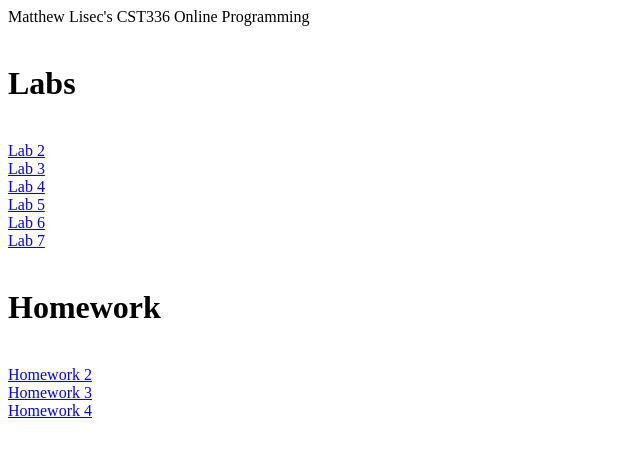
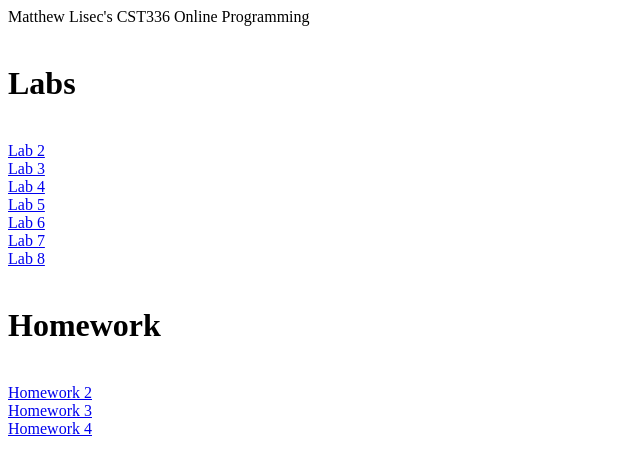
Before and after one commit to mlisec/CST336, a PHP site: page / in a window 1280 px wide. Shown: the top 475 px of the page, without its empty margins (0-640 px from the left). Run offline with PHP 8.4, Linux system fonts and the light colour scheme.

Commit message:
initial index.php

```diff
--- a/index.php
+++ b/index.php
@@ -36,6 +36,10 @@ echo "Matthew Lisec's CST336 Online Programming";
 
 <a href="labs/lab7/hangman/index.html">Lab 7</a>
 
+<br>
+
+<a href="labs/lab8/csumb_quiz/login.php">Lab 8</a>
+
 <br><br>
 
 <h1>Homework</h1>
```
